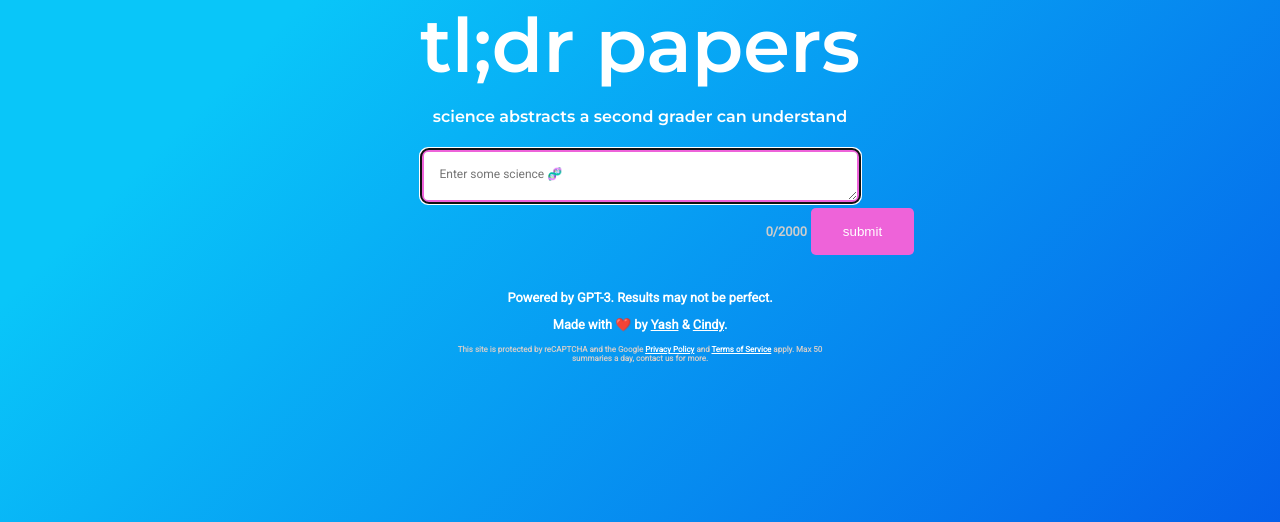
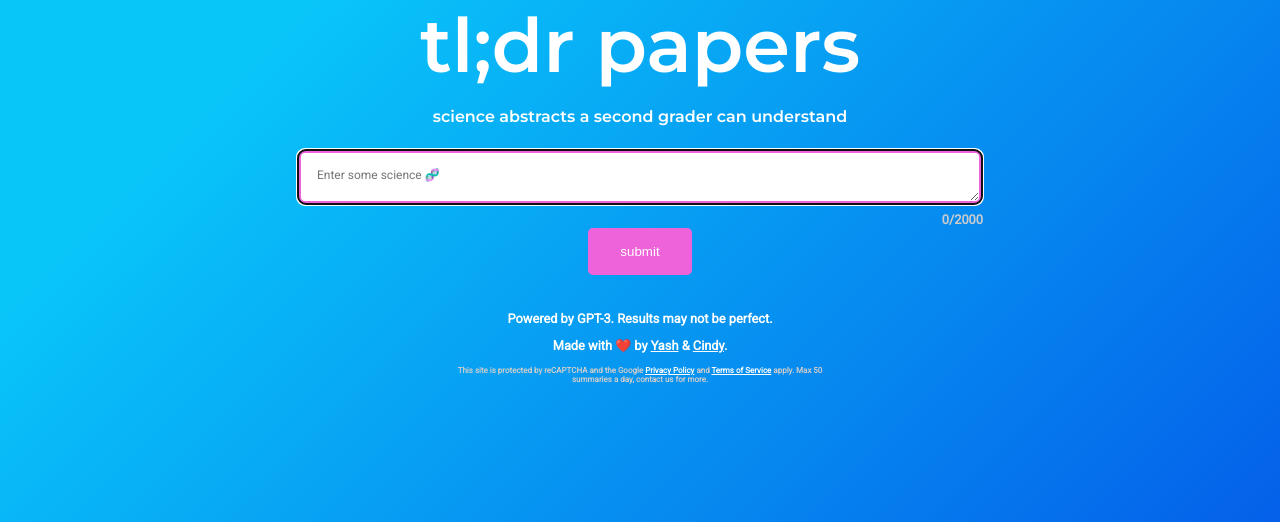
Before and after one commit to yash-dani/tl-dr-science, a Flask app: page / in a window 1280 px wide. Shown: the part 236-758 px from the top of the page. Run offline with Flask 2, Linux system fonts and the light colour scheme; some libraries are stand-ins or nearby versions.

Commit message:
Adds desktop styles

```diff
--- a/static/styles.css
+++ b/static/styles.css
@@ -95,7 +95,7 @@ p {
 
 .form-container {
     margin: auto;
-    max-width: 600px;
+    max-width: 700px;
 }
 
 .char-counter {
@@ -104,7 +104,12 @@ p {
     text-align: right;
     color: #ccc;
     font-size: 0.8rem;
-    max-width: 600px;
+}
+
+@media (min-width: 768px) {
+    .char-counter {
+        width: 100%;
+    }
 }
 
 .card {
@@ -185,6 +190,14 @@ textarea:hover {
     box-shadow: 0 8px 16px 0 rgba(0, 0, 0, 0.2);
 }
 
+@media (min-width: 768px) {
+    textarea {
+        width: 100%;
+        max-width: 100%;
+        min-width: 100%;
+    }
+}
+
 .grecaptcha-badge {
     visibility: hidden;
 }
```
